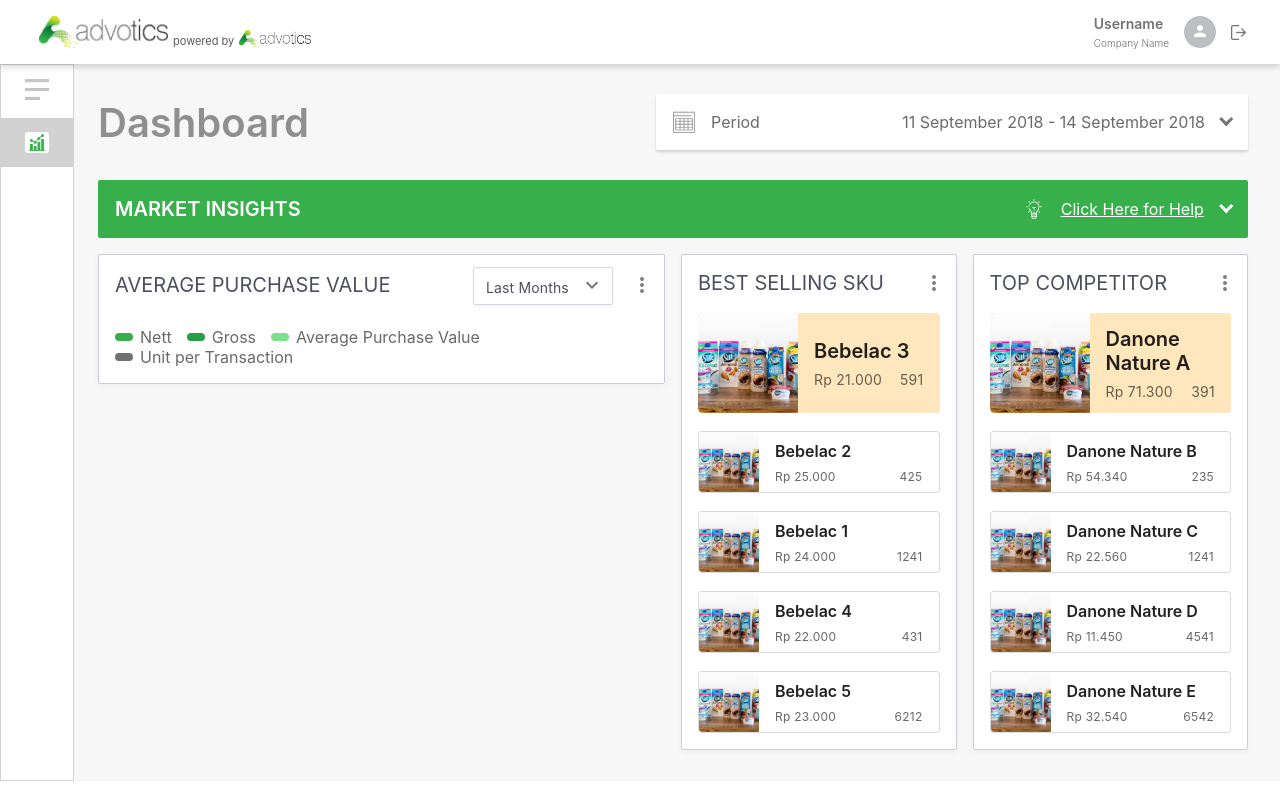
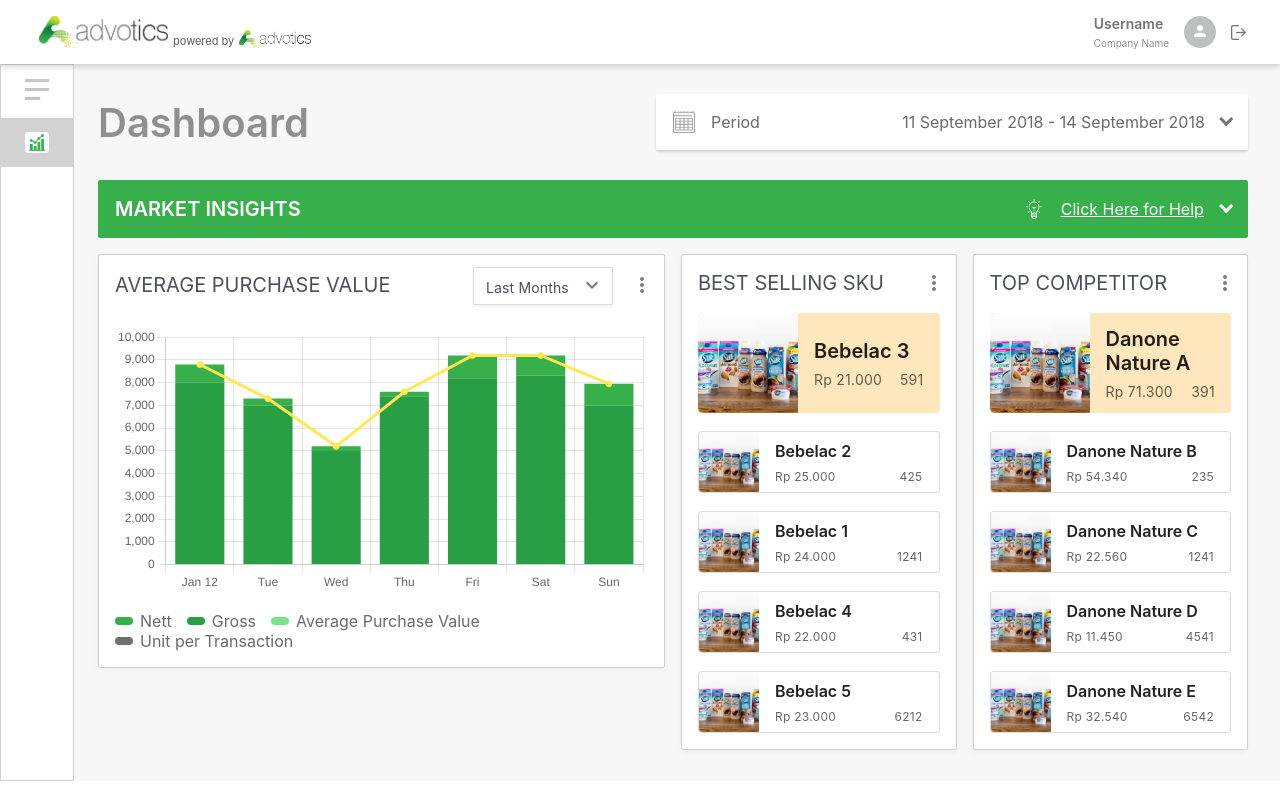
Before and after one commit to dawimuhammad/adv-fr-eng, a React (Create React App) app: page / in a window 1280 px wide. Built offline with nearby package versions, Linux system fonts and the light colour scheme.

Commit message:
feature apv: added chart bar of average purchase value

```diff
--- a/package.json
+++ b/package.json
@@ -8,7 +8,9 @@
     "@testing-library/jest-dom": "^5.11.4",
     "@testing-library/react": "^11.1.0",
     "@testing-library/user-event": "^12.1.10",
+    "chart.js": "^3.3.2",
     "react": "^17.0.2",
+    "react-chartjs-2": "^3.0.3",
     "react-dom": "^17.0.2",
     "react-scripts": "4.0.3",
     "web-vitals": "^1.0.1"
--- a/src/Components/Contents/Product/AveragePurchaseValue/index.js
+++ b/src/Components/Contents/Product/AveragePurchaseValue/index.js
@@ -1,6 +1,7 @@
 import { Grid } from '@material-ui/core';
 import { IconMore } from '../../../../Assets';
 import SelectPeriodAvg from './MonthSelection';
+import ProductCharts from './product-charts';
 
 const AveragePurchaseValue = () => {
   return (
@@ -21,6 +22,14 @@
           <SelectPeriodAvg />
           <img className="icon-more" src={IconMore} alt="more" />
         </div>
+      </Grid>
+
+      <Grid
+        item
+        container
+        style={{ marginTop: "18px" }}
+      >
+        <ProductCharts />
       </Grid>
 
       <Grid
--- /dev/null
+++ b/src/Components/Contents/Product/AveragePurchaseValue/product-charts.js
@@ -0,0 +1,67 @@
+import { Bar } from 'react-chartjs-2';
+
+const netpurchasevaluedataset = [800, 300, 200, 200, 1000, 900, 950, 900];
+const grosspurchasevaluedataset = [8000, 7000, 5000, 7400, 8200, 8300, 7000];
+const totalvaluedataset = netpurchasevaluedataset.map((value, index) => {
+  return grosspurchasevaluedataset[index] + value;
+})
+
+const genData = () =>  ({
+  labels: ['Jan 12', 'Tue', 'Wed', 'Thu', 'Fri', 'Sat', 'Sun'],
+  datasets: [
+    {
+      label: 'dataset line',
+      type: 'line',
+      data: totalvaluedataset,
+      borderColor: '#FFE854',
+      borderSize: 2,
+      backgroundColor: '#FFE854',
+      order: 0
+    },
+    {
+      type: 'bar',
+      label: "Gross Value",
+      backgroundColor: `#289E45`,
+      fill: false,
+      data: grosspurchasevaluedataset,
+      stack: 'combined',
+      order: 2
+    },
+    {
+      type: 'bar',
+      label: "Net Purchase Value",
+      backgroundColor: `#37B04C`,
+      data: netpurchasevaluedataset,
+      stack: 'combined',
+      order: 3
+    }
+  ],
+});
+
+const options = {
+  scales: {
+    yAxes: [
+      {
+        ticks: {
+          beginAtZero: true,
+        },
+      },
+    ],
+  },
+  plugins: {
+    legend: {
+      display: false
+    }
+  },
+  responsive: true
+};
+
+const Crazy = () => {
+  const data = genData()
+
+  return (
+    <Bar data={data} options={options} />
+  );
+};
+
+export default Crazy;
```
Also changed, not shown: 2 other files (tests, documents, lock files or other folders).
